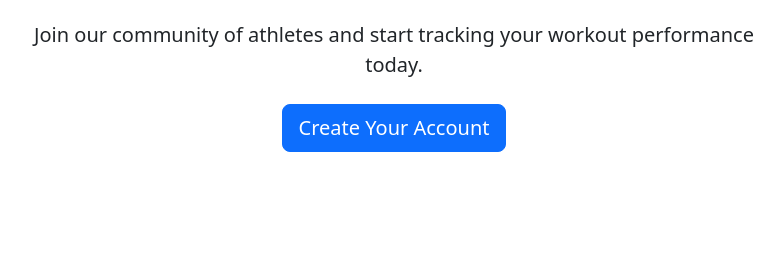
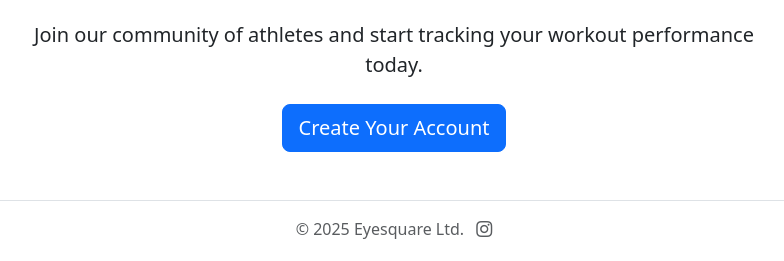
Before and after one commit to ikitcheng/AITrainer, a Flask app: page / in a window 1280 px wide. Shown: the part 908-1169 px from the top of the page, without its empty margins (246-1030 px from the left). Before the commit the page ends 1060 px from the top, so only its background shows below. Run offline with Flask 3, Linux system fonts and the light colour scheme; some libraries are stand-ins or nearby versions.

Commit message:
[UPDATE] footer eyesquare website and IG

```diff
--- a/leaderboard/templates/base.html
+++ b/leaderboard/templates/base.html
@@ -128,5 +128,19 @@
         });
     </script>
     {% block scripts %}{% endblock %}
+
+    <footer class="mt-5 py-3 text-center text-muted border-top">
+        <div class="footer">
+            <div class="col">
+                <p class="mb-1">
+                    <a href="https://eyesquare.my.canva.site/home" class="text-decoration-none text-muted" target="_blank">© 2025 Eyesquare Ltd.</a>
+                    <a href="https://www.instagram.com/eyesquareai/" class="ms-2 text-decoration-none text-muted"  target="_blank" aria-label="Instagram">
+                        <i class="bi bi-instagram"></i>
+                    </a>
+                </p>
+            </div>
+        </div>
+    </footer>
+
 </body>
 </html>
```
